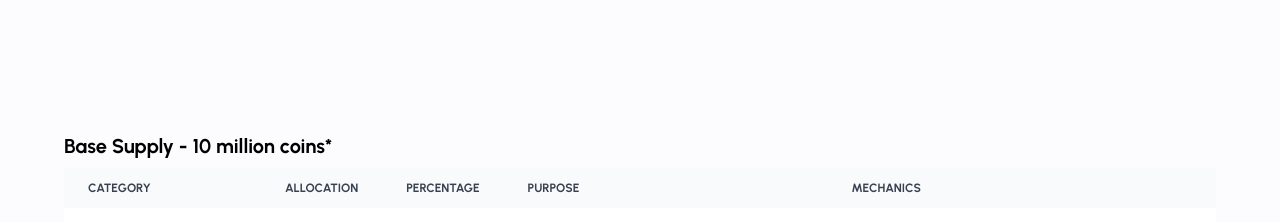
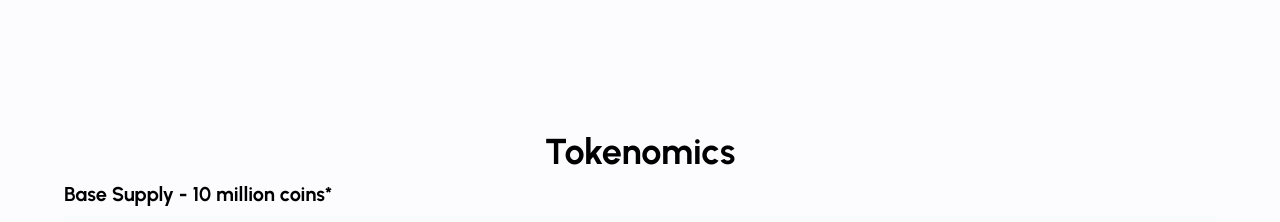
Before and after one commit to subrat0018/project-grid, a React app in the folder client/: page /#/about in a window 1280 px wide. Shown: the part 1280-1502 px from the top of the page. Built offline with nearby package versions, Linux system fonts and the light colour scheme; no server answers; sample sign-in values are in the browser's storage; a web font is replaced by a local one.

Commit message:
fix: Added tokenomics heading

```diff
--- a/client/src/components/Table.jsx
+++ b/client/src/components/Table.jsx
@@ -4,6 +4,7 @@ const Table = () => {
   return (
     <>
       <div class="relative overflow-x-auto font-urbanist">
+        <h1 className='mb-2 text-4xl font-bold text-center'>Tokenomics</h1>
         <h1 className="mb-2 text-xl font-bold">
           Base Supply - 10 million coins*
         </h1>
```
